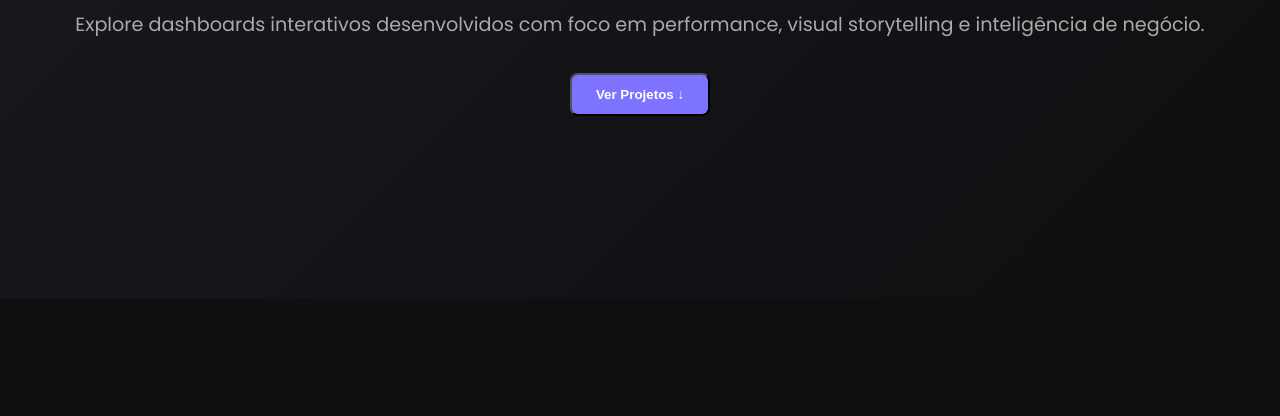
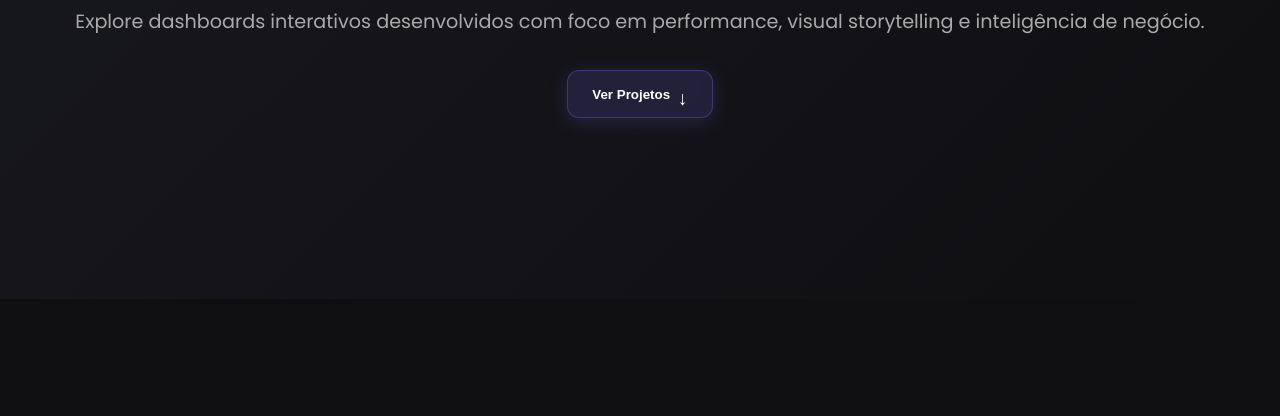
Before and after one commit to SamuelJuniorrr/portifolio, a plain HTML site: page powerbi.html in a window 1280 px wide. Shown: the part 341-757 px from the top of the page. Drawn offline with Linux system fonts and the light colour scheme.

Commit message:
Update style.css

```diff
--- a/style.css
+++ b/style.css
@@ -99,31 +99,37 @@ header {
   width: 100%;
 }
 
-html {
-  scroll-behavior: smooth;
-}
-
-.scroll-btn {
+.btn.glass {
+  padding: 0.75rem 1.5rem;
+  background: rgba(126, 115, 255, 0.15);
+  border: 1px solid rgba(126, 115, 255, 0.3);
+  color: #fff;
+  font-weight: 600;
+  border-radius: 12px;
+  backdrop-filter: blur(6px);
+  box-shadow: 0 4px 20px rgba(126, 115, 255, 0.2);
   display: inline-flex;
   align-items: center;
   gap: 0.5rem;
-  font-size: 1rem;
-  position: relative;
+  cursor: pointer;
+  transition: all 0.3s ease;
 }
 
-.scroll-btn .arrow {
+.btn.glass:hover {
+  background: rgba(126, 115, 255, 0.25);
+  transform: translateY(-2px);
+}
+
+.arrow {
   font-size: 1.2rem;
-  animation: bounce 1.2s infinite;
+  animation: arrowBounce 1.5s infinite;
+  display: inline-block;
   transform-origin: center;
 }
 
-@keyframes bounce {
-  0%, 100% {
-    transform: translateY(0);
-  }
-  50% {
-    transform: translateY(6px);
-  }
+@keyframes arrowBounce {
+  0%, 100% { transform: translateY(0); }
+  50% { transform: translateY(5px); }
 }
 
 
```
